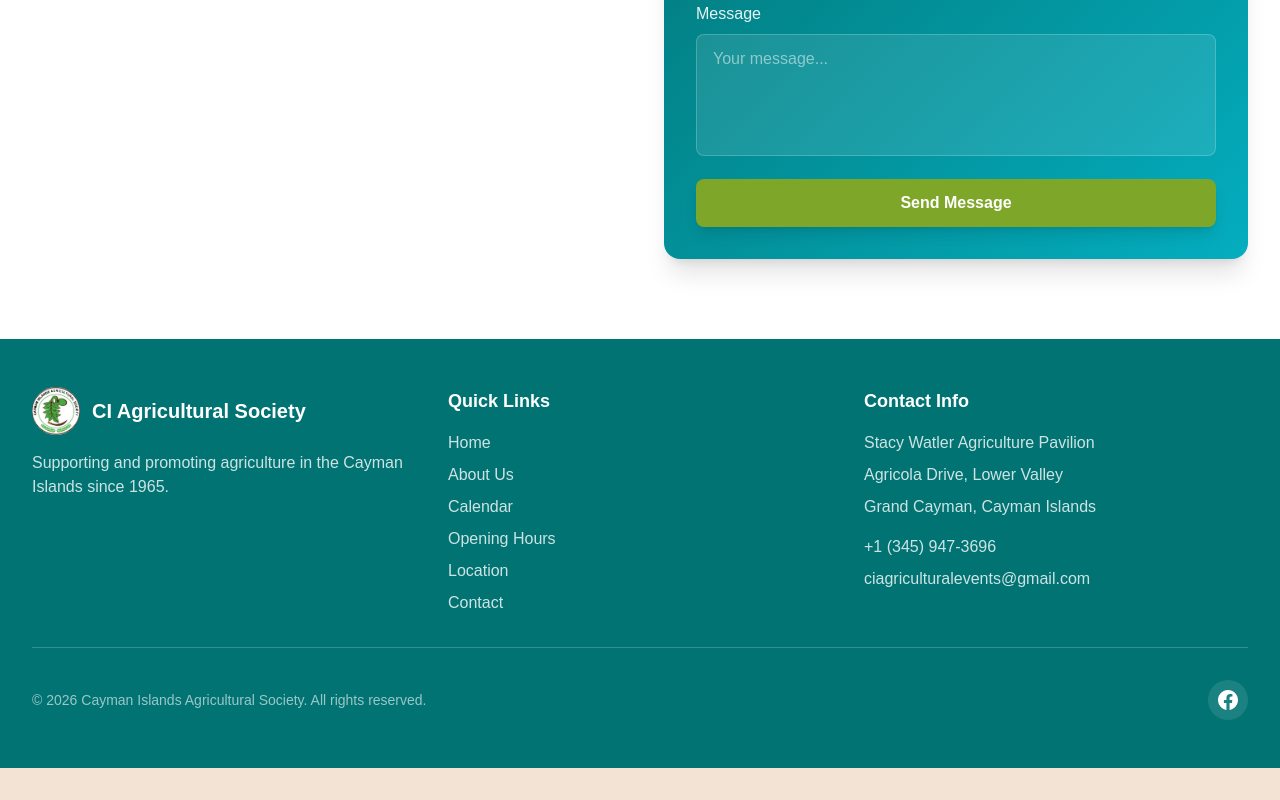
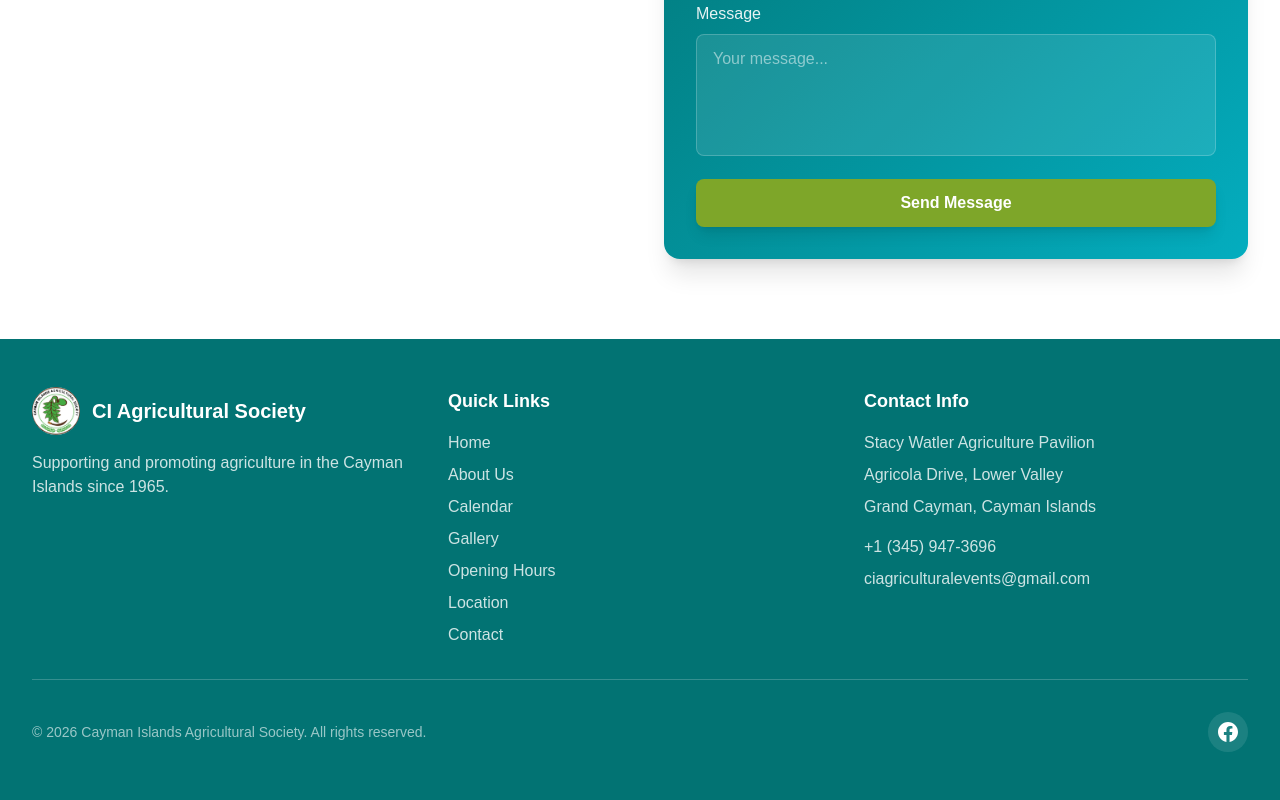
Before and after one commit to lenlewis/cayman-agricultural-society, a Next.js app: page / in a window 1280 px wide. Shown: the part 7235-8035 px from the top of the page. Before the commit the page ends 8003 px from the top, so only its background shows below. Built offline with nearby package versions, Linux system fonts and the light colour scheme.

Commit message:
Add link to Gallery in Footer component

```diff
--- a/src/components/Footer.tsx
+++ b/src/components/Footer.tsx
@@ -51,6 +51,14 @@ export default function Footer() {
                   className="text-white/80 hover:text-[#04BFBF] transition-colors"
                 >
                   Calendar
+                </a>
+              </li>
+              <li>
+                <a
+                  href="#gallery"
+                  className="text-white/80 hover:text-[#04BFBF] transition-colors"
+                >
+                  Gallery
                 </a>
               </li>
               <li>
```
